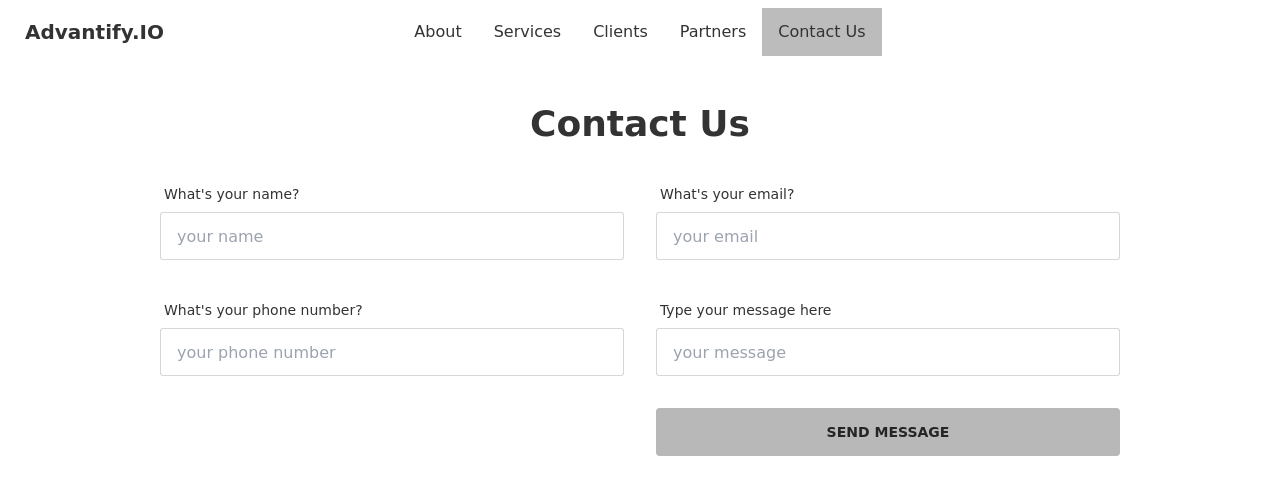
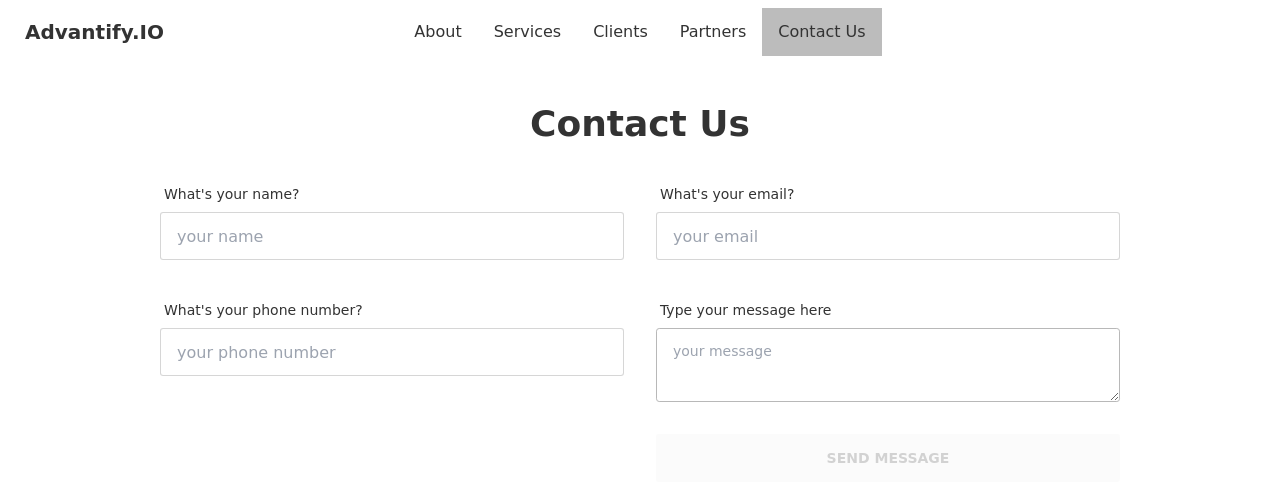
Before and after one commit to AhmedCoolProjects/advantify.io, a Next.js app: page /contact-us in a window 1280 px wide. Shown: the top 502 px of the page. Built offline with nearby package versions, Linux system fonts and the light colour scheme.

Commit message:
add textarea

```diff
--- a/components/FormInput.tsx
+++ b/components/FormInput.tsx
@@ -27,6 +27,18 @@ export function FormInput({
       <label className="label">
         <span className="label-text">{label}</span>
       </label>
+      {value == "message" ? (
+        <textarea
+          className="textarea textarea-primary"
+          value={info[value]}
+          onChange={(e) =>
+            setInfo({
+              ...info,
+              [value]: e.target.value,
+            })
+          }
+          placeholder={placeholder}></textarea>
+      ) : (
         <input
           required={required}
           type={type}
@@ -40,6 +52,7 @@ export function FormInput({
           }
           className="input input-bordered w-full "
         />
+      )}
     </div>
   );
 }
--- a/pages/contact-us/index.tsx
+++ b/pages/contact-us/index.tsx
@@ -54,7 +54,11 @@ const ContactUsPage: NextPage = () => {
           value="message"
         />
         <div />
-        <button className="btn w-full btn-primary">Send Message</button>
+        <button
+          disabled={!info.name || !info.email || !info.message}
+          className="btn w-full btn-primary">
+          Send Message
+        </button>
       </main>
     </div>
   );
```
Lines whose indentation alone changed are shown as unchanged.
